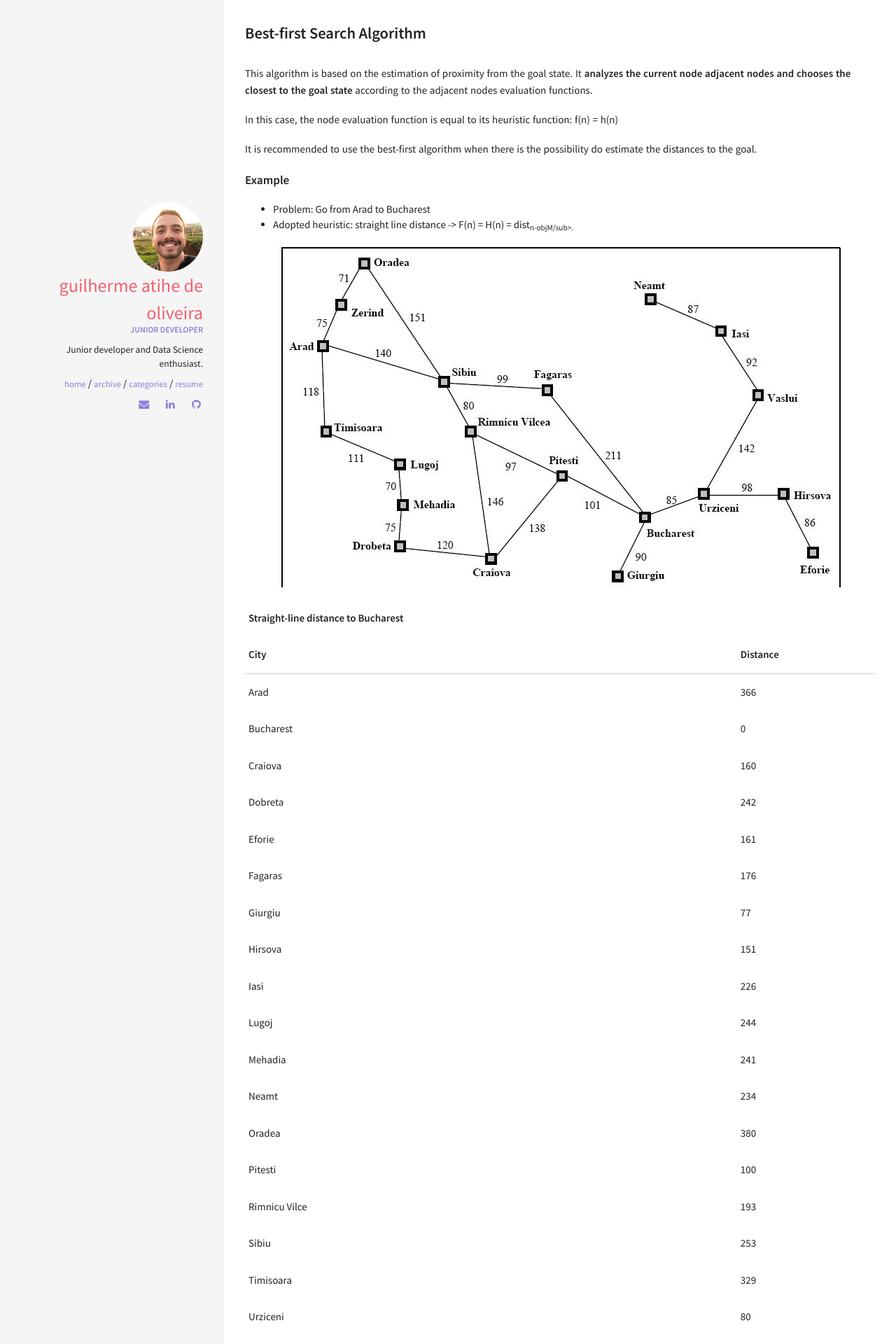
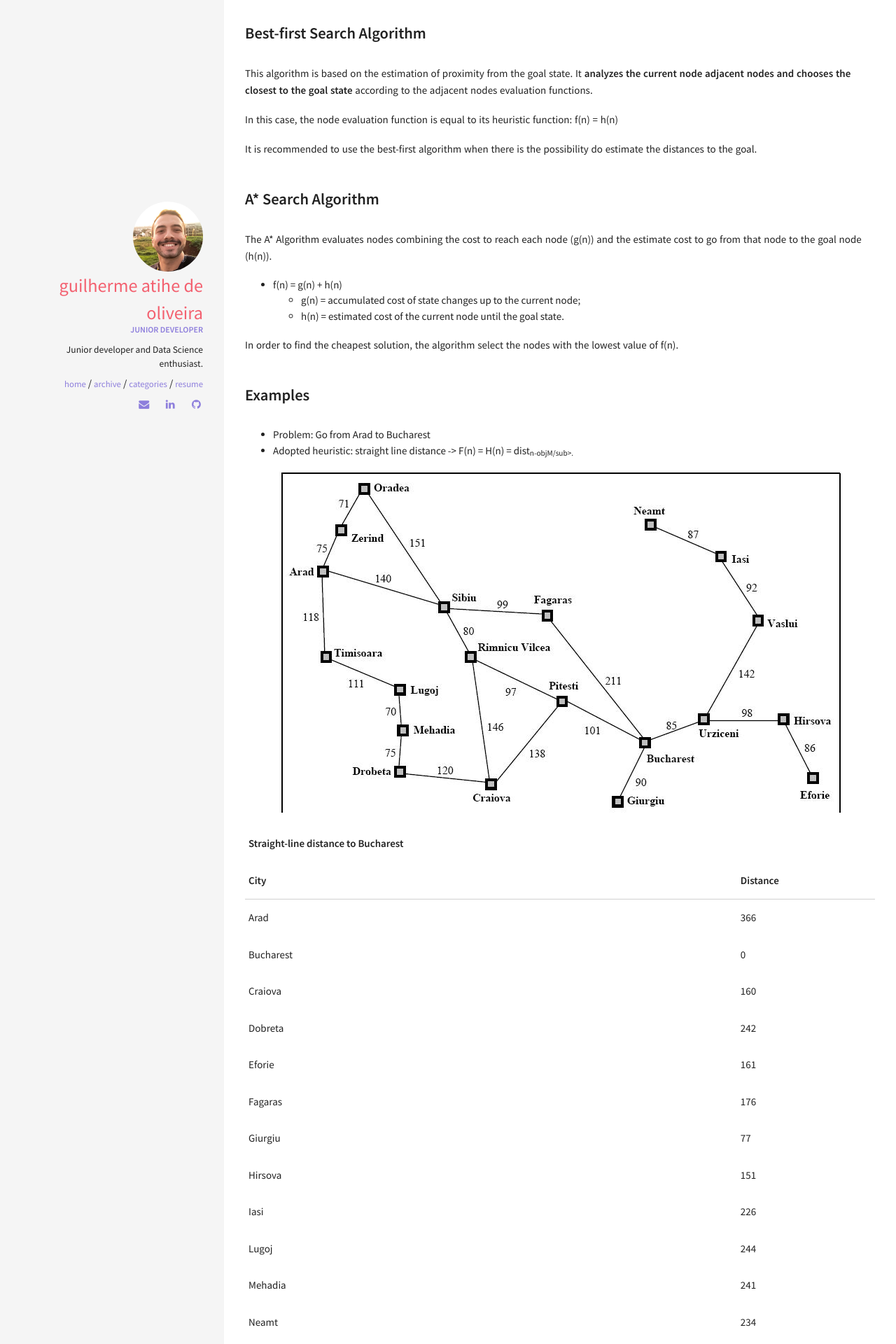
Before and after one commit to gatihe/guiati9.dev, a Jekyll site: the page built from _posts/2020-04-22-heuristic_searches.md, in a window 1280 px wide. Shown: the part 1745-3665 px from the top of the page at 70% size. Built offline with Jekyll 4.4.1, drawn with Linux system fonts in a browser that asks for light colours; some of the changed text lies outside the part shown.

Commit message:
Update 2020-04-22-heuristic_searches.md

```diff
--- a/_posts/2020-04-22-heuristic_searches.md
+++ b/_posts/2020-04-22-heuristic_searches.md
@@ -55,7 +55,22 @@ In this case, the node evaluation function is equal to its heuristic function: f
 
 It is recommended to use the best-first algorithm when there is the possibility do estimate the distances to the goal.
 
-##### Example
+### A* Search Algorithm
+
+The A* Algorithm evaluates nodes combining the cost to reach each node (g(n)) and the estimate cost to go from that node to the goal node (h(n)).
+
+- f(n) = g(n) + h(n)
+  - g(n) = accumulated cost of state changes up to the current node;
+  - h(n) = estimated cost of the current node until the goal state.
+
+In order to find the cheapest solution, the algorithm select the nodes with the lowest value of f(n).
+
+
+
+
+### Examples
+
+
 
 - Problem: Go from Arad to Bucharest
 - Adopted heuristic: straight line distance -> F(n) = H(n) = dist<sub>n-objM/sub>.
```
Also changed, not shown: other parts of _posts/2020-04-22-heuristic_searches.md (+2 -1 lines).
